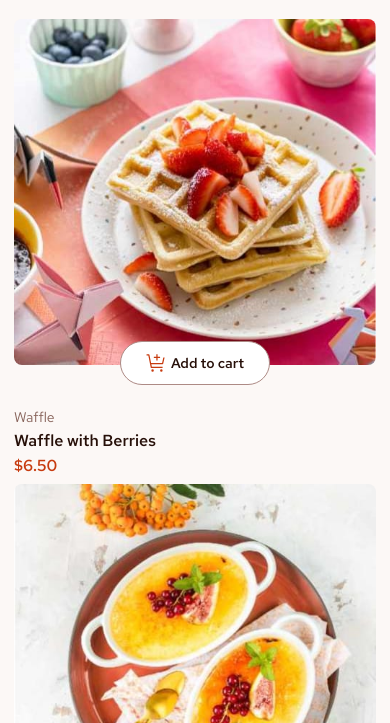
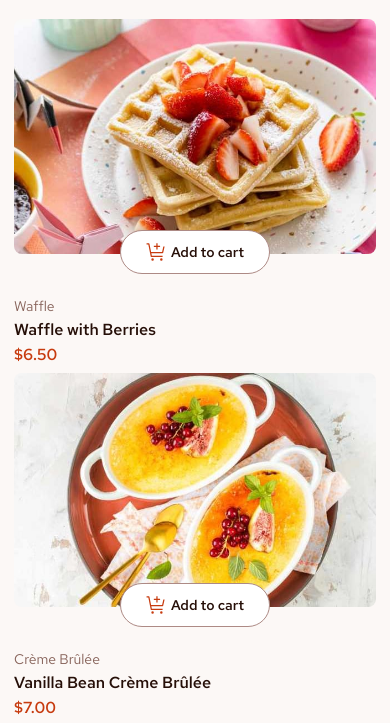
Before and after one commit to bhavishyjain/food-web, a plain HTML site: page index.html in a window 390 px wide. Shown: the part 73-796 px from the top of the page. Drawn offline with Linux system fonts and the light colour scheme.

Commit message:
minor responsiveness

```diff
--- a/index.js
+++ b/index.js
@@ -2,6 +2,8 @@ const products = [
   {
     imgSrc: './assets/images/image-waffle-desktop.jpg',
     imgThub: './assets/images/image-waffle-thumbnail.jpg',
+    imgMob: './assets/images/image-waffle-mobile.jpg',
+    imgTab: './assets/images/image-waffle-tablet.jpg',
     shortName: 'Waffle',
     longName: 'Waffle with Berries',
     price: '$6.50',
@@ -9,6 +11,8 @@ const products = [
   {
     imgSrc: './assets/images/image-creme-brulee-desktop.jpg',
     imgThub: './assets/images/image-creme-brulee-thumbnail.jpg',
+    imgMob: './assets/images/image-creme-brulee-mobile.jpg',
+    imgTab: './assets/images/image-creme-brulee-tablet.jpg',
     shortName: 'Crème Brûlée',
     longName: 'Vanilla Bean Crème Brûlée',
     price: '$7.00',
@@ -16,6 +20,8 @@ const products = [
   {
     imgSrc: './assets/images/image-macaron-desktop.jpg',
     imgThub: './assets/images/image-macaron-thumbnail.jpg',
+    imgMob: './assets/images/image-macaron-mobile.jpg',
+    imgTab: './assets/images/image-macaron-tablet.jpg',
     shortName: 'Macaron',
     longName: 'Macaron Mix of Five',
     price: '$8.00',
@@ -23,6 +29,8 @@ const products = [
   {
     imgSrc: './assets/images/image-tiramisu-desktop.jpg',
     imgThub: './assets/images/image-tiramisu-thumbnail.jpg',
+    imgMob: './assets/images/image-tiramisu-mobile.jpg',
+    imgTab: './assets/images/image-tiramisu-tablet.jpg',
     shortName: 'Tiramisu',
     longName: 'Classic Tiramisu',
     price: '$5.50',
@@ -30,6 +38,8 @@ const products = [
   {
     imgSrc: './assets/images/image-baklava-desktop.jpg',
     imgThub: './assets/images/image-baklava-thumbnail.jpg',
+    imgMob: './assets/images/image-baklava-mobile.jpg',
+    imgTab: './assets/images/image-baklava-tablet.jpg',
     shortName: 'Baklava',
     longName: 'Pistachio Baklava',
     price: '$4.00',
@@ -37,6 +47,8 @@ const products = [
   {
     imgSrc: './assets/images/image-meringue-desktop.jpg',
     imgThub: './assets/images/image-meringue-thumbnail.jpg',
+    imgMob: './assets/images/image-meringue-mobile.jpg',
+    imgTab: './assets/images/image-meringue-tablet.jpg',
     shortName: 'Pie',
     longName: 'Lemon Meringue Pie',
     price: '$5.00',
@@ -44,6 +56,8 @@ const products = [
   {
     imgSrc: './assets/images/image-cake-desktop.jpg',
     imgThub: './assets/images/image-cake-thumbnail.jpg',
+    imgMob: './assets/images/image-cake-mobile.jpg',
+    imgTab: './assets/images/image-cake-tablet.jpg',
     shortName: 'Cake',
     longName: 'Red Velvet Cake',
     price: '$4.50',
@@ -51,6 +65,8 @@ const products = [
   {
     imgSrc: './assets/images/image-brownie-desktop.jpg',
     imgThub: './assets/images/image-brownie-thumbnail.jpg',
+    imgMob: './assets/images/image-brownie-mobile.jpg',
+    imgTab: './assets/images/image-brownie-tablet.jpg',
     shortName: 'Brownie',
     longName: 'Salted Caramel Brownie',
     price: '$4.50',
@@ -58,6 +74,8 @@ const products = [
   {
     imgSrc: './assets/images/image-panna-cotta-desktop.jpg',
     imgThub: './assets/images/image-panna-cotta-thumbnail.jpg',
+    imgMob: './assets/images/image-panna-cotta-mobile.jpg',
+    imgTab: './assets/images/image-panna-cotta-tablet.jpg',
     shortName: 'Panna Cotta',
     longName: 'Vanilla Panna Cotta',
     price: '$6.50',
@@ -350,7 +368,12 @@ window.onload = function () {
     productDiv.classList.add('product');
     productDiv.innerHTML = `
       <div class="img">
-        <img class="product-img-desk" src="${product.imgSrc}">
+        <picture>
+          <source class="source-desktop" srcset="${product.imgSrc}" media="(min-width: 1024px)">
+          <source class="source-tablet" srcset="${product.imgTab}" media="(min-width: 768px) and (max-width: 1023px)">
+          <source class="source-mobile" srcset="${product.imgMob}" media="(max-width: 767px)">
+          <img class="product-img-desk" src="${product.imgSrc}" alt="${product.longName}">
+        </picture>
         <div class="but-div">
           <button onclick="cartclick(this)" class="addtocart">
             <img style="margin-right:4px" src="./assets/images/icon-add-to-cart.svg" alt="addtocart" />
--- a/style.css
+++ b/style.css
@@ -133,6 +133,8 @@ body {
   width: 100%;
   object-fit: contain;
   border-radius: 8px;
+  box-sizing: border-box;
+
 }
 .grid {
   width: 800px;
@@ -146,6 +148,7 @@ body {
   background-color: white;
   display: flex;
   padding: 24px;
+  margin-bottom: 10px;
   flex-direction: column;
   align-items: flex-start;
   gap: 24px;
```
